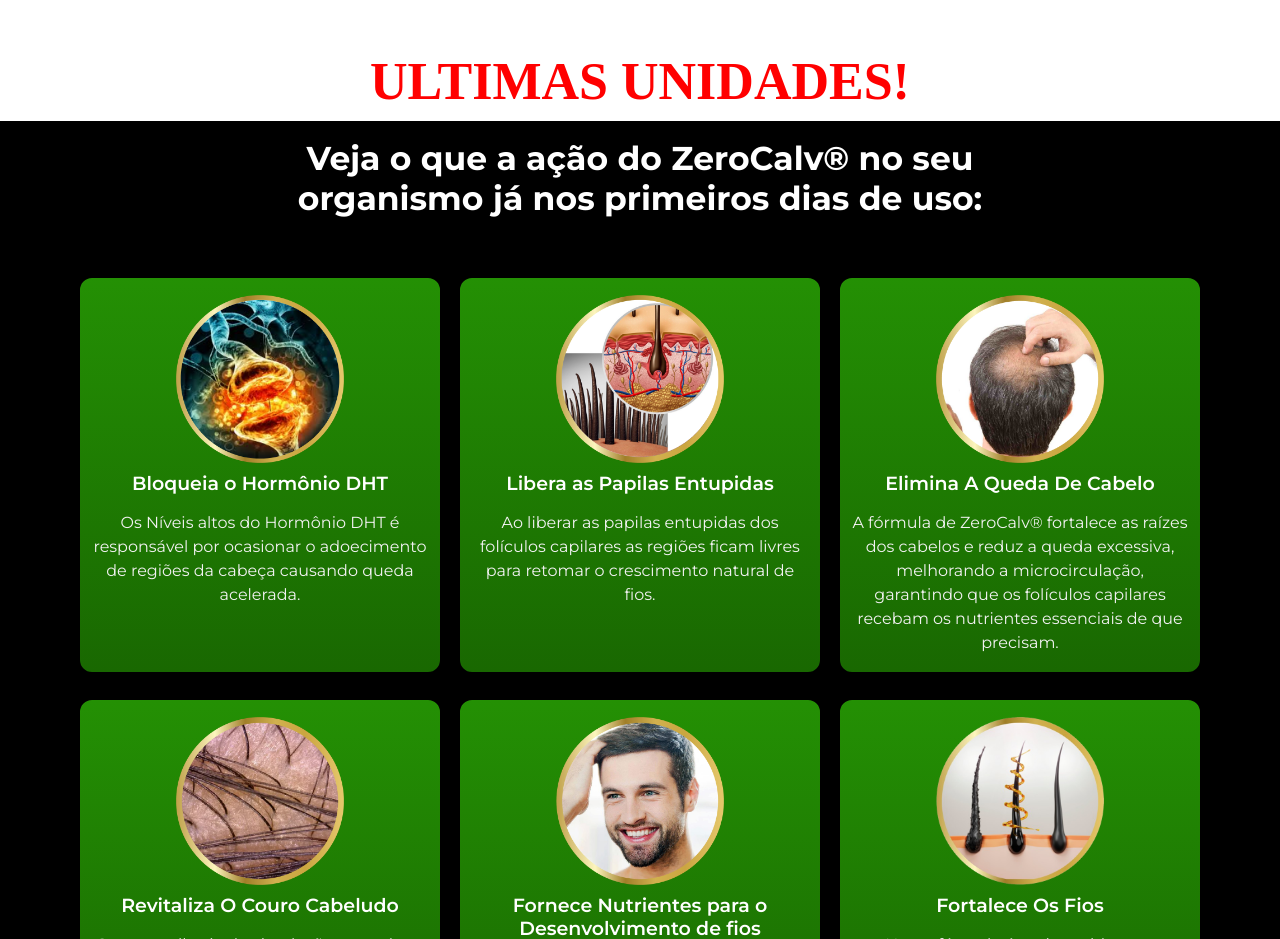
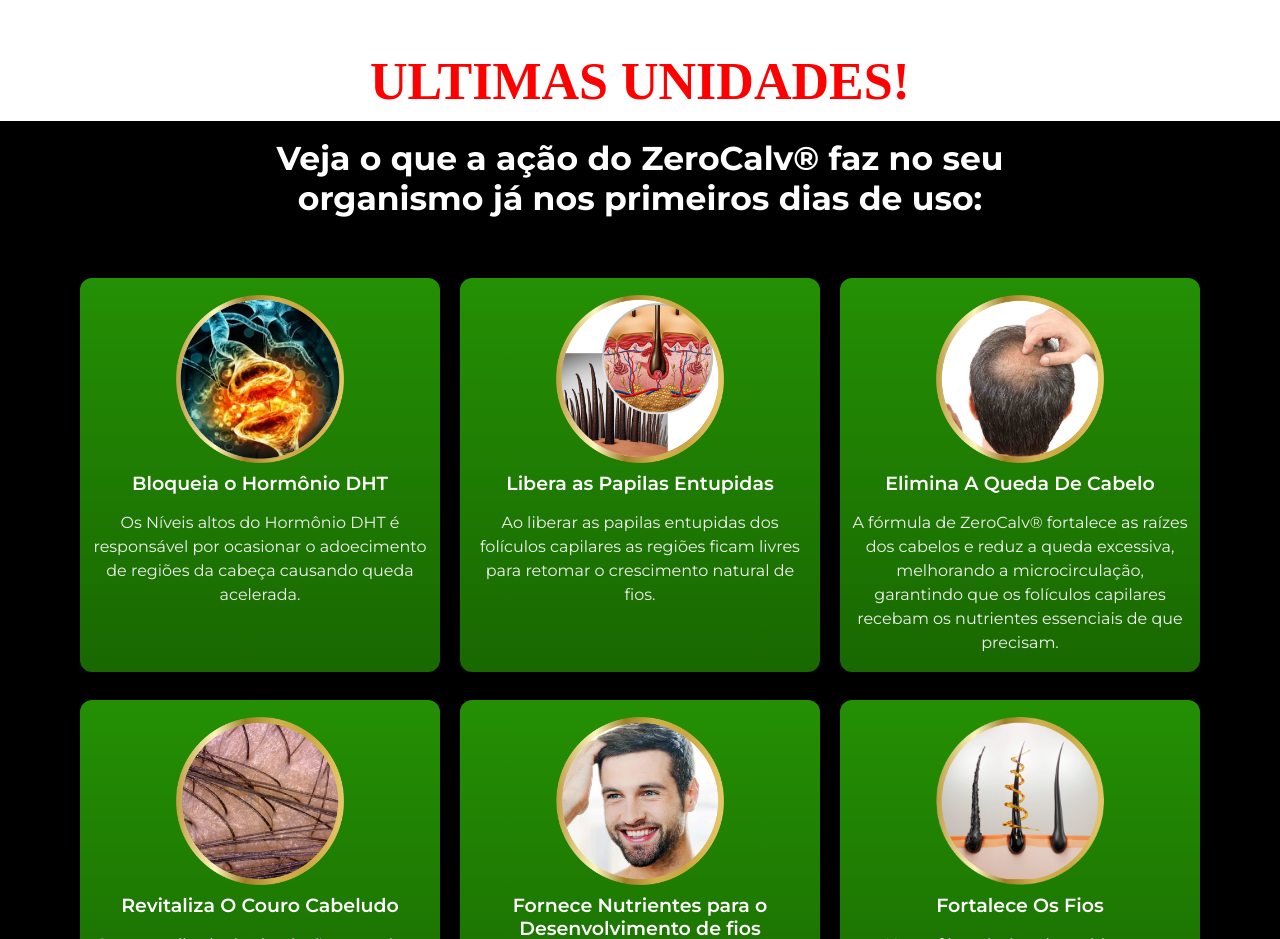
Before and after one commit to AdriLinda/produtosincriveis.net.br, a plain HTML site: page Pv-Zrc/index.html in a window 1280 px wide. Shown: the part 780-1719 px from the top of the page. Drawn offline with nearby package versions, Linux system fonts and the light colour scheme.

Commit message:
Update index.html

```diff
--- a/Pv-Zrc/index.html
+++ b/Pv-Zrc/index.html
@@ -125,7 +125,7 @@
 	<div class="container">
 		<div class="row">
 			<div class="col-md-12 col-lg-12 col-sm-12">
-				<h1>Veja o que a ação do ZeroCalv® no seu organismo já nos primeiros dias de uso:</h1>
+				<h1>Veja o que a ação do ZeroCalv® faz no seu organismo já nos primeiros dias de uso:</h1>
 			</div>
 		</div>
 		<div class="row">
```
